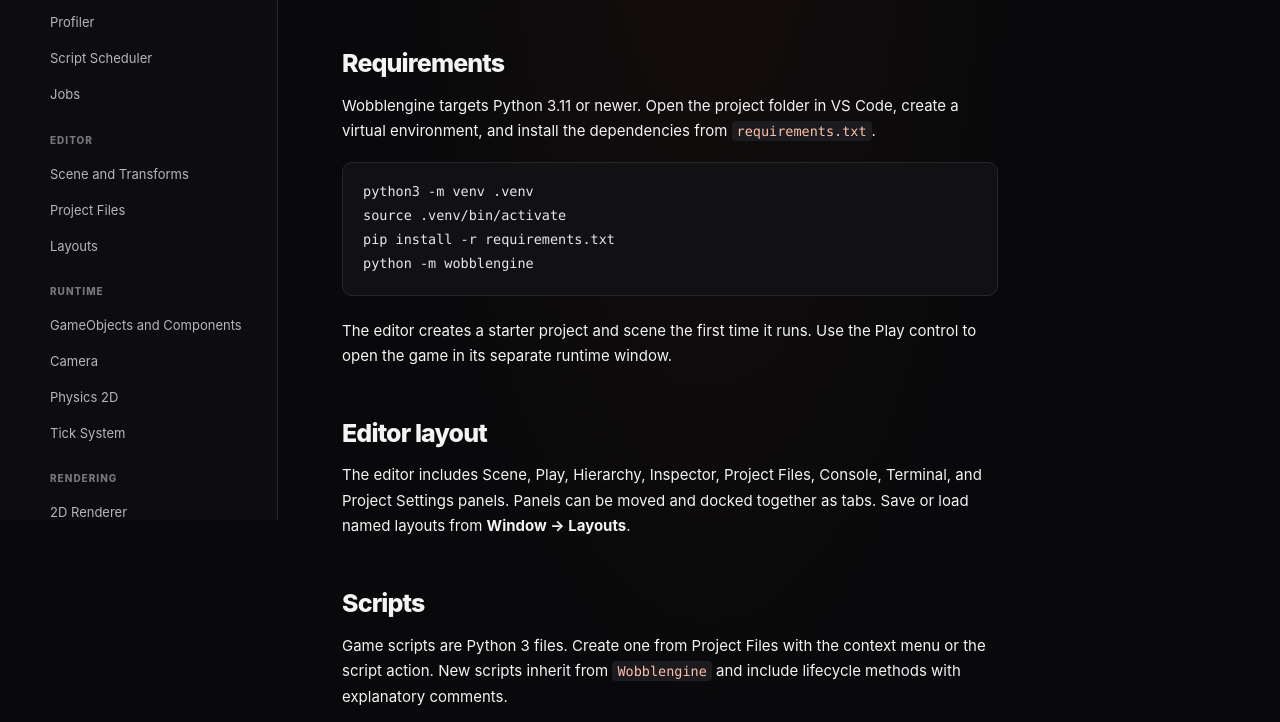
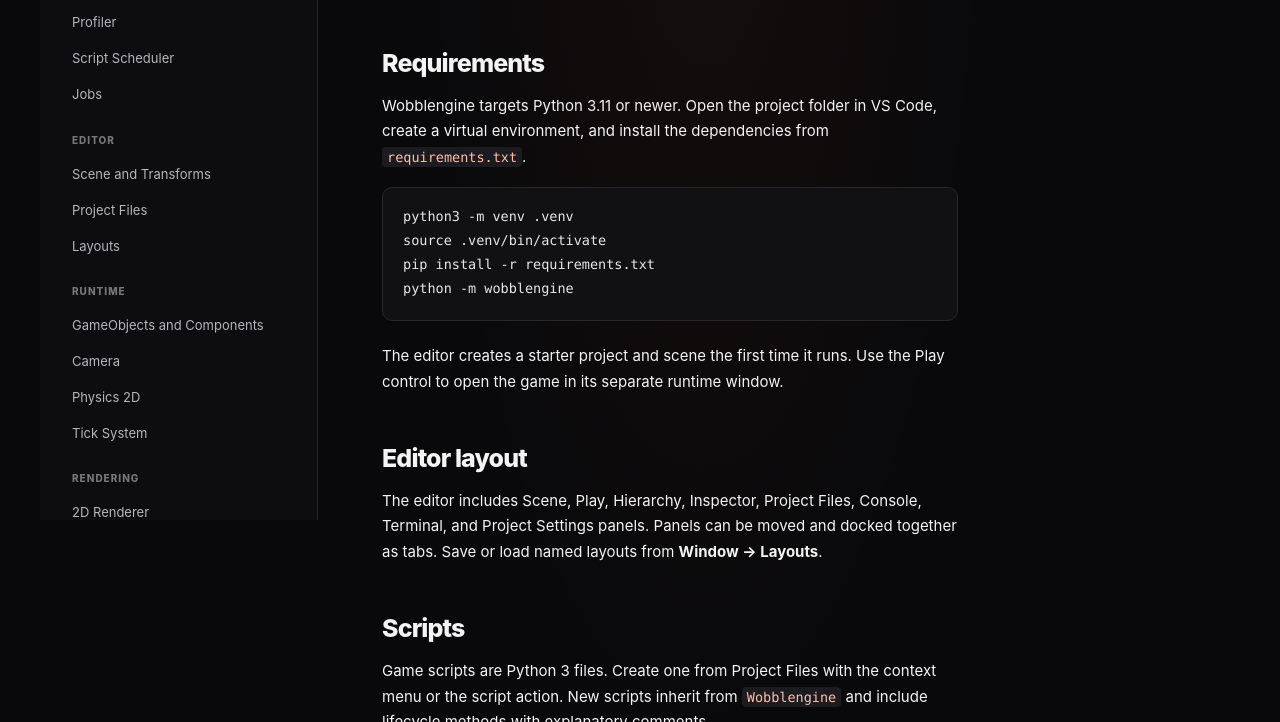
Before and after one commit to xavans2/WobblenigeDocs, a plain HTML site: page index.html in a window 1280 px wide. Shown: the part 280-1002 px from the top of the page. Drawn offline with Linux system fonts and the light colour scheme.

Commit message:
Update layout and sidebar styles for responsiveness

```diff
--- a/index.html
+++ b/index.html
@@ -31,8 +31,8 @@
     .search-icon { position: absolute; left: 12px; top: 6px; color: var(--muted); pointer-events: none; }
     .home-link { white-space: nowrap; font-size: 13px; font-weight: 700; color: white; padding: 10px 15px; border-radius: 9px; background: var(--orange); transition: .2s; }
     .home-link:hover { background: var(--orange-hover); color: white; text-decoration: none; transform: translateY(-1px); }
-    .layout { display: grid; grid-template-columns: minmax(0, var(--nav-width)) minmax(0, 1fr) minmax(0, 218px); min-height: calc(100vh - 64px); width: 100%; min-width: 0; }
-    .sidebar { position: sticky; top: 66px; align-self: start; width: 100%; min-width: 0; height: calc(100vh - 66px); overflow: auto; padding: 24px 16px 38px max(22px, calc((100vw - 1200px) / 2)); border-right: 1px solid var(--line); background: #0d0d0f; }
+    .layout { display: grid; grid-template-columns: minmax(0, var(--nav-width)) minmax(0, 1fr) minmax(0, 218px); min-height: calc(100vh - 64px); width: 100%; max-width: 1200px; min-width: 0; margin: 0 auto; }
+    .sidebar { position: sticky; top: 66px; align-self: start; width: 100%; min-width: 0; height: calc(100vh - 66px); overflow: auto; padding: 24px 16px 38px 22px; border-right: 1px solid var(--line); background: #0d0d0f; }
     .nav-label { margin: 19px 10px 7px; color: #77757d; font-size: 10px; font-weight: 800; letter-spacing: .1em; text-transform: uppercase; }
     .nav-item { display: block; width: 100%; padding: 7px 10px; border: 0; border-radius: 6px; text-align: left; color: #b7b5bb; background: transparent; font: inherit; font-size: 13px; cursor: pointer; transition: .15s; }
     .nav-item:hover { color: white; background: var(--surface2); text-decoration: none; }
```
